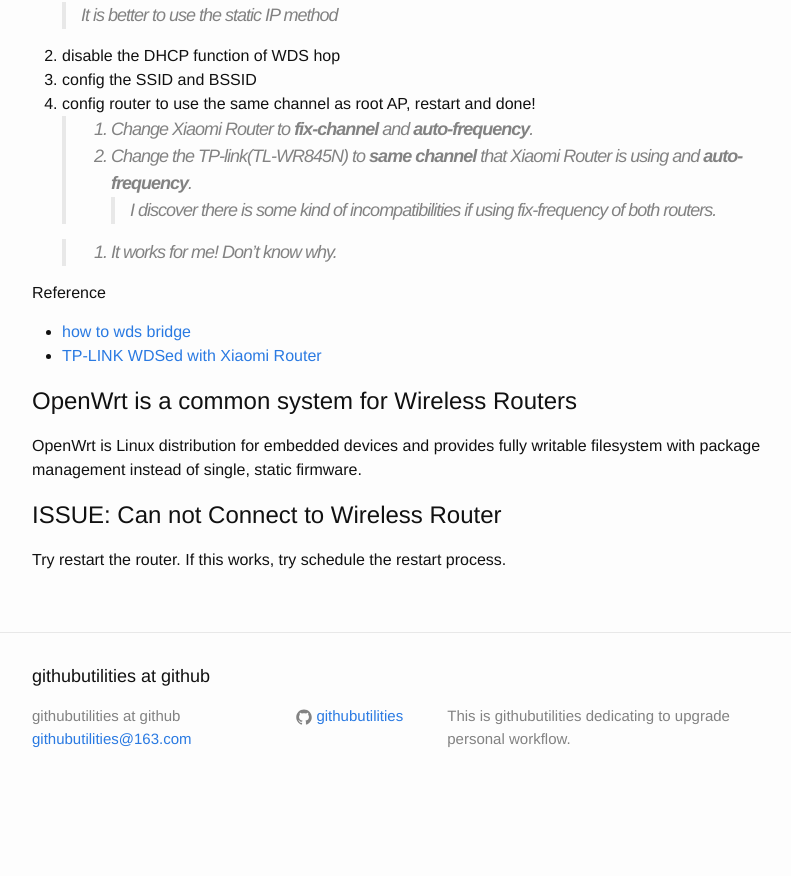
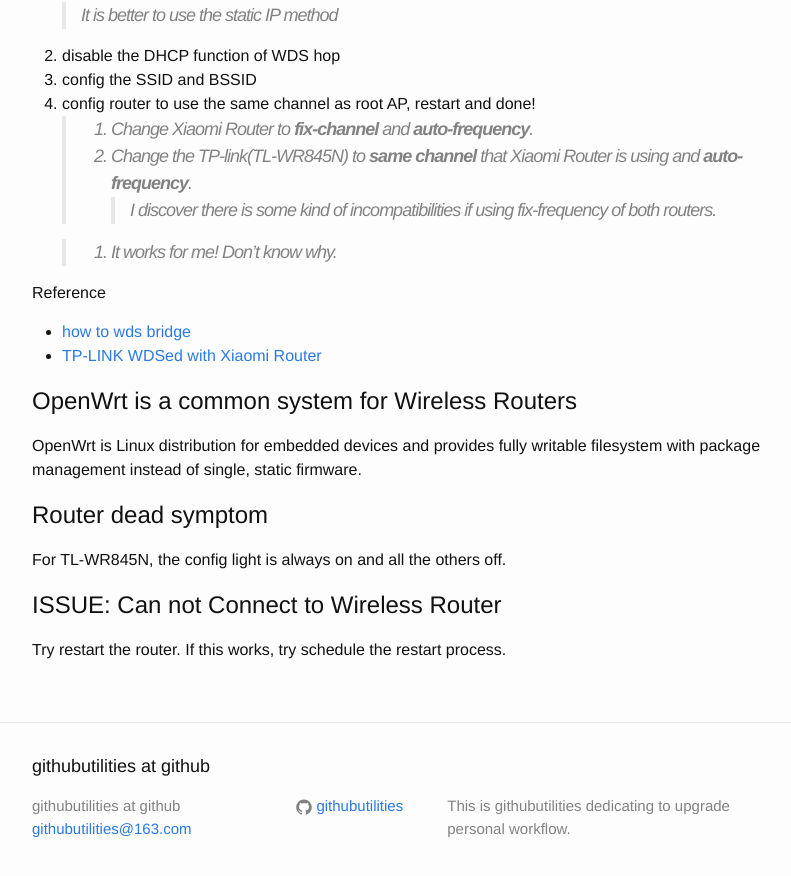
Before and after one commit to githubutilities/githubutilities.github.io, a Jekyll site: the page built from _posts/2015-02-08-wireless-router-config-log.markdown, in a window 1280 px wide and 900 px high, scrolled down 654 px. Shown: the top 876 px of the window, without its empty margins (238-1029 px from the left). Built offline with Jekyll 4.4.1, drawn with Linux system fonts in a browser that asks for light colours; Markdown is read by kramdown in place of the engine named in the settings; before the commit the page ends 1464 px from its top, so only the background shows below that.

Commit message:
add router crash symptom for clues

```diff
--- a/_posts/2015-02-08-wireless-router-config-log.markdown
+++ b/_posts/2015-02-08-wireless-router-config-log.markdown
@@ -44,6 +44,11 @@
 OpenWrt is Linux distribution for embedded devices and provides fully writable filesystem with package management instead of single, static firmware.
 
 
+# Router dead symptom
+
+For TL-WR845N, the config light is always on and all the others off.
+
+
 # ISSUE: Can not Connect to Wireless Router
 
 Try restart the router. If this works, try schedule the restart process.
```
